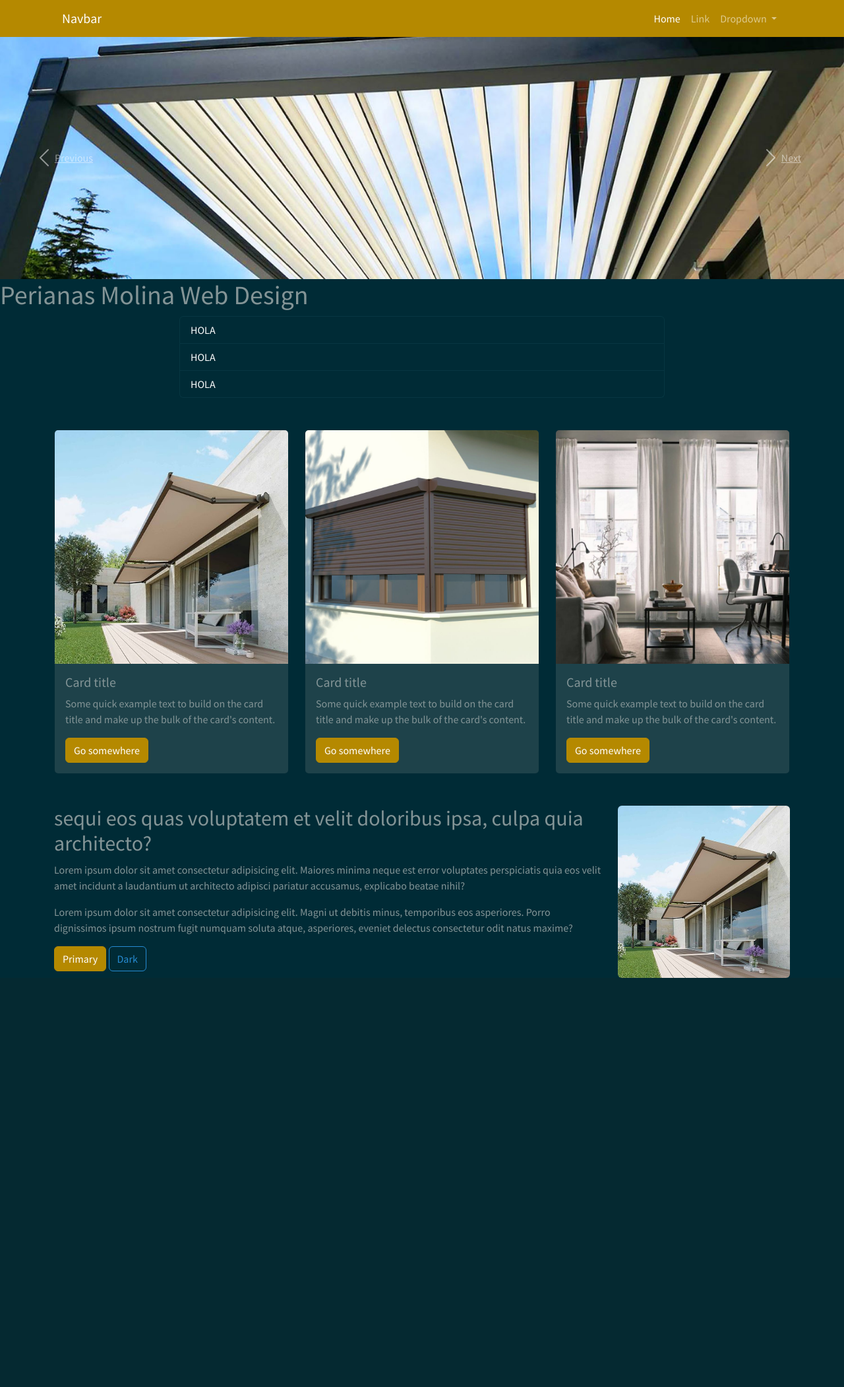
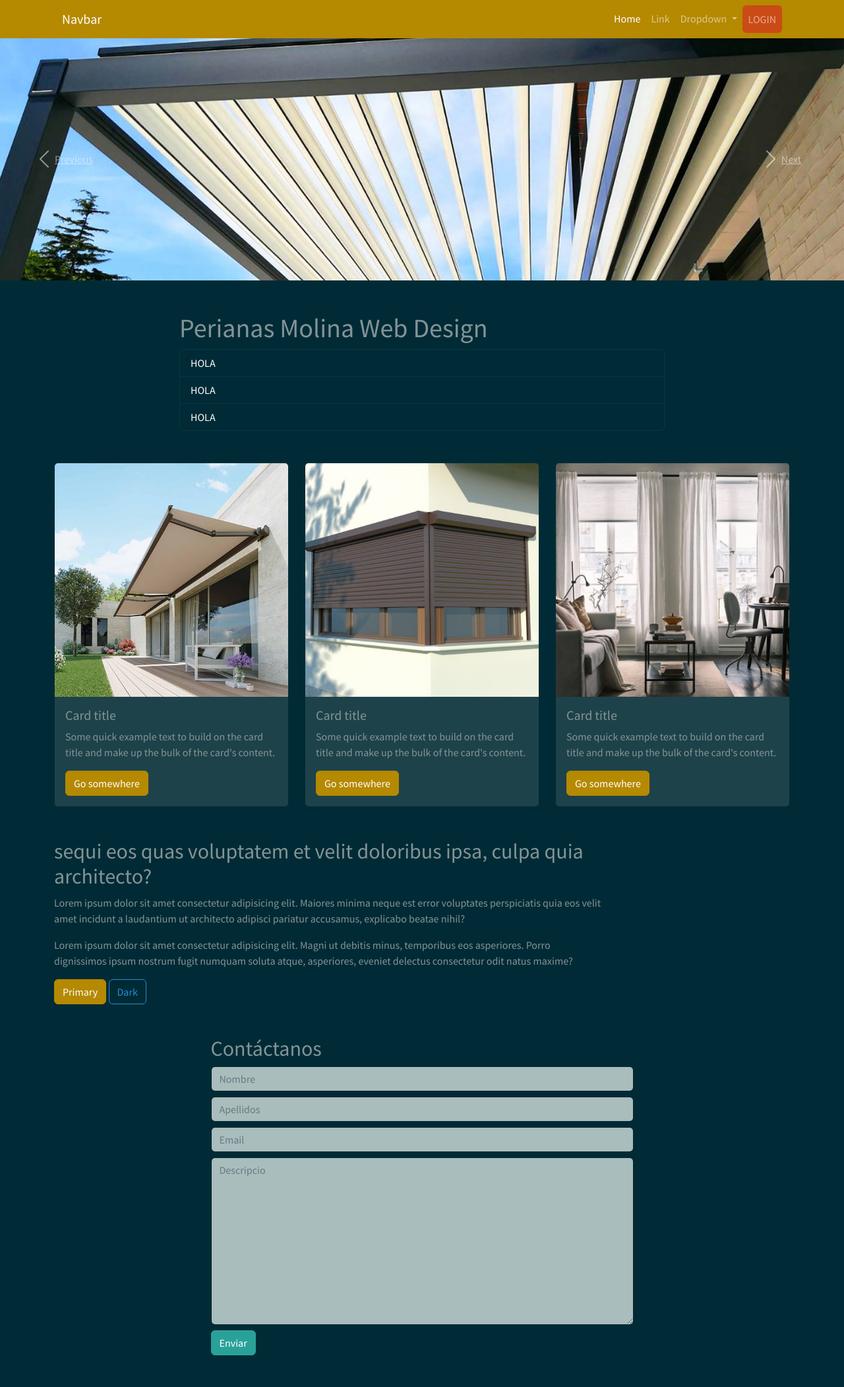
Before and after one commit to pmolina4/MolinaWebDesign, a Flask app: page / in a window 1280 px wide. Shown: the whole page at 66% size. Before the commit the page ends 1482 px from the top, so only its background shows below. Run offline with Flask 3, Linux system fonts and the light colour scheme; some libraries are stand-ins or nearby versions; grey boxes are pictures that could not be loaded.

Commit message:
formulario index diseño

```diff
--- a/MolinaWebDesign/myapp/templates/index.html
+++ b/MolinaWebDesign/myapp/templates/index.html
@@ -7,11 +7,13 @@
     <title>MolinaWebDesign</title>
     <meta name="description" content="">
     <meta name="viewport" content="width=device-width, initial-scale=1">
-
+    <link href="https://cdn.jsdelivr.net/npm/bootstrap@5.1.3/dist/css/bootstrap.min.css" rel="stylesheet"
+        integrity="sha384-1BmE4kWBq78iYhFldvKuhfTAU6auU8tT94WrHftjDbrCEXSU1oBoqyl2QvZ6jIW3" crossorigin="anonymous">
     <link rel="stylesheet" href="../static/style/bootstrap.min(8).css">
 </head>
 
 <body>
+    <!-----------------------------------NAVBAR------------------------------------------>
     <div class="container-fluid bg-primary">
         <div class="container">
             <nav class="navbar navbar-expand-lg navbar-dark">
@@ -44,13 +46,16 @@
                                     <li><a class="dropdown-item" href="#">Something else here</a></li>
                                 </ul>
                             </li>
+                            <li class="nav-item">
+                                <a href="#" class="nav-link  bg-warning btn" tabindex="-1" aria-disabled="true">LOGIN</a>
+                            </li>
                         </ul>
                     </div>
                 </div>
             </nav>
         </div>
     </div>
-    <!--  SLIDER   -->
+    <!-----------------------------------CARROUSEL------------------------------------------>
     <div id="carouselExampleIndicators" class="carousel slide" data-ride="carousel">
         <ol class="carousel-indicators">
             <li data-target="#carouselExampleIndicators" data-slide-to="0" class="active"></li>
@@ -77,11 +82,11 @@
             <span class="sr-only">Next</span>
         </a>
     </div>
-    <!--------------SOBRE NOSOTROS--------------------->
-    <h1>Perianas Molina Web Design</h1>
-    <div class="container">
+    <!-----------------------------------SOBRE NOSOTROS------------------------------------------>
+    <div class="container mt-5">
         <div class="row justify-content-center">
             <div class="col-8">
+                <h1>Perianas Molina Web Design</h1>
                 <ul class="list-group">
                     <li class="list-group-item">HOLA</li>
                     <li class="list-group-item">HOLA</li>
@@ -89,14 +94,15 @@
                 </ul>
             </div>
         </div>
-        <!-----------------pRODUCTOS Y SERVICIOS---------------->
+        <!-----------------------------------CARDS DE PRODUCTOS ------------------------------------------>
         <div class="row mt-5">
             <div class="col-4">
                 <div class="card">
                     <img src="../static/style/img/toldo2.jpg" class="card-img-top" alt="...">
                     <div class="card-body">
                         <h5 class="card-title">Card title</h5>
-                      <p class="card-text">Some quick example text to build on the card title and make up the bulk of the card's content.</p>
+                        <p class="card-text">Some quick example text to build on the card title and make up the bulk of
+                            the card's content.</p>
                         <a href="#" class="btn btn-primary">Go somewhere</a>
                     </div>
                 </div>
@@ -106,7 +112,8 @@
                     <img src="../static/style/img/persianas.jpg" class="card-img-top" alt="...">
                     <div class="card-body">
                         <h5 class="card-title">Card title</h5>
-                      <p class="card-text">Some quick example text to build on the card title and make up the bulk of the card's content.</p>
+                        <p class="card-text">Some quick example text to build on the card title and make up the bulk of
+                            the card's content.</p>
                         <a href="#" class="btn btn-primary">Go somewhere</a>
                     </div>
                 </div>
@@ -116,18 +123,23 @@
                     <img src="../static/style/img/cortinas.jpg" class="card-img-top" alt="...">
                     <div class="card-body">
                         <h5 class="card-title">Card title</h5>
-                      <p class="card-text">Some quick example text to build on the card title and make up the bulk of the card's content.</p>
+                        <p class="card-text">Some quick example text to build on the card title and make up the bulk of
+                            the card's content.</p>
                         <a href="#" class="btn btn-primary">Go somewhere</a>
                     </div>
                 </div>
             </div>
         </div>
-
-        <div class="row mt-5">
+        <!-----------------------------------UBICACION------------------------------------------>
+        <div class="row mt-5 mb-5">
             <div class="col-9">
                 <h2> sequi eos quas voluptatem et velit doloribus ipsa, culpa quia architecto?</h2>
-                <p>Lorem ipsum dolor sit amet consectetur adipisicing elit. Maiores minima neque est error voluptates perspiciatis quia eos velit amet incidunt a laudantium ut architecto adipisci pariatur accusamus, explicabo beatae nihil?</p>
-                <p>Lorem ipsum dolor sit amet consectetur adipisicing elit. Magni ut debitis minus, temporibus eos asperiores. Porro dignissimos ipsum nostrum fugit numquam soluta atque, asperiores, eveniet delectus consectetur odit natus maxime?</p>
+                <p>Lorem ipsum dolor sit amet consectetur adipisicing elit. Maiores minima neque est error voluptates
+                    perspiciatis quia eos velit amet incidunt a laudantium ut architecto adipisci pariatur accusamus,
+                    explicabo beatae nihil?</p>
+                <p>Lorem ipsum dolor sit amet consectetur adipisicing elit. Magni ut debitis minus, temporibus eos
+                    asperiores. Porro dignissimos ipsum nostrum fugit numquam soluta atque, asperiores, eveniet delectus
+                    consectetur odit natus maxime?</p>
 
                 <div>
                     <button type="button" class="btn btn-primary">Primary</button>
@@ -135,13 +147,22 @@
                 </div>
             </div>
             <div class="col-3">
-                <img src="../static/style/img/toldo2.jpg" class="img-fluid rounded">
+            <!-- <img src="../static/style/img/toldo2.jpg" class="img-fluid rounded"> -->
+                <iframe
+                    src="https://www.google.com/maps/embed?pb=!1m18!1m12!1m3!1d937.0256770036153!2d-3.621347130350873!3d38.2735678510923!2m3!1f0!2f0!3f0!3m2!1i1024!2i768!4f13.1!3m3!1m2!1s0xd6ea28836fd8f4d%3A0x7c2784cae193a9d3!2sToldos%20Y%20Persianas%20Molina!5e1!3m2!1ses!2ses!4v1682502397208!5m2!1ses!2ses"
+                    style="border:0;" allowfullscreen="" loading="lazy"
+                    referrerpolicy="no-referrer-when-downgrade" class="img-fluid rounded"></iframe>
             </div>
         </div>
-
-        <div class="row">
+        <!-----------------------------------FORMULARIO------------------------------------------>
+        <div class="row justify-content-center mt-5 pb-5">
             <div class="col-7">
-
+                <h2>Contáctanos</h2>
+                <input type="text" class="form-control mt-2" placeholder="Nombre">
+                <input type="text" class="form-control mt-2" placeholder="Apellidos">
+                <input type="text" class="form-control mt-2" placeholder="Email">
+                <textarea name=""  cols="30" rows="10" class="form-control mt-2" placeholder="Descripcio"></textarea>
+                <button type="button" class="btn btn-success mt-2">Enviar</button>
             </div>
         </div>
     </div>
@@ -149,8 +170,11 @@
 
 
 
-    <script src="https://cdn.jsdelivr.net/npm/bootstrap@5.3.0-alpha3/dist/js/bootstrap.bundle.min.js"
-        integrity="sha384-ENjdO4Dr2bkBIFxQpeoTz1HIcje39Wm4jDKdf19U8gI4ddQ3GYNS7NTKfAdVQSZe"
+    <script src="https://cdn.jsdelivr.net/npm/@popperjs/core@2.10.2/dist/umd/popper.min.js"
+        integrity="sha384-7+zCNj/IqJ95wo16oMtfsKbZ9ccEh31eOz1HGyDuCQ6wgnyJNSYdrPa03rtR1zdB"
+        crossorigin="anonymous"></script>
+    <script src="https://cdn.jsdelivr.net/npm/bootstrap@5.1.3/dist/js/bootstrap.min.js"
+        integrity="sha384-QJHtvGhmr9XOIpI6YVutG+2QOK9T+ZnN4kzFN1RtK3zEFEIsxhlmWl5/YESvpZ13"
         crossorigin="anonymous"></script>
 </body>
 
```
Lines whose indentation alone changed are shown as unchanged.
